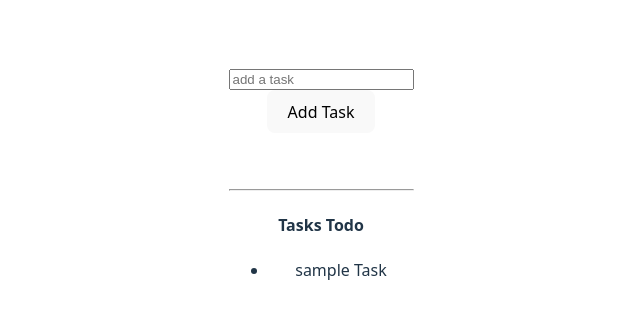
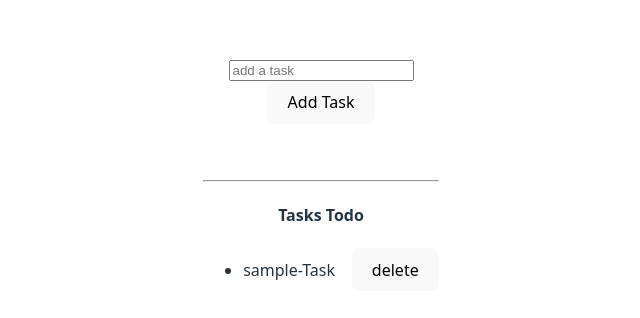
Before and after one commit to CrysPy-SAM/REACT-STATE-CLASS2, a React (Vite) app: page / in a window 1280 px wide. Shown: the part 218-536 px from the top of the page, without its empty margins (319-959 px from the left). Built offline with nearby package versions, Linux system fonts and the light colour scheme.

Commit message:
Delete from Array

```diff
--- a/package.json
+++ b/package.json
@@ -11,7 +11,8 @@
   },
   "dependencies": {
     "react": "^19.1.0",
-    "react-dom": "^19.1.0"
+    "react-dom": "^19.1.0",
+    "uuid": "^11.1.0"
   },
   "devDependencies": {
     "@eslint/js": "^9.29.0",
--- a/src/TodoList.jsx
+++ b/src/TodoList.jsx
@@ -1,35 +1,47 @@
 import { useState } from "react";
+import { v4 as uuidv4 } from 'uuid';
 
 export default function TodoList() {
-    let [todos, setTodo] = useState(["sample Task"]);
+    let [todos, setTodo] = useState([{ task: "sample-Task", id: uuidv4() }]);
     let [newTodo, setNewtodo] = useState("");
 
+    let addNewTask = () => {
+        setTodo((prevTodos) => {
+            return [...prevTodos, { task: newTodo, id: uuidv4() }];
+        });
+        setNewtodo("");
+    };
 
-let addNewTask = () =>{
-    setTodo([...todos, newTodo]);
-    setNewtodo("");
-}
+    let updateTodoValue = (event) => {
+        setNewtodo(event.target.value);
+    };
 
+    let deleteTodo = (id) =>{
+        setTodo( (prevTodos) => todos.filter((prevTodos) => prevTodos.id != id));
 
-     let updateTodoValue=(event) =>{
-       setNewtodo(event.target.value);
-     }
+    }
 
     return (
         <div>
-            <input placeholder="add a task" value={newTodo} onChange={updateTodoValue}></input>
+            <input
+                placeholder="add a task"
+                value={newTodo}
+                onChange={updateTodoValue}
+            />
             <br />
             <button onClick={addNewTask}>Add Task</button>
-            <br />
-            <br />
-            <br />
+            <br /><br /><br />
 
             <hr />
             <h4>Tasks Todo</h4>
             <ul>
                 {
                     todos.map((todo) => (
-                        <li>{todo}</li>
+                        <li key={todo.id}>
+                            <span>{todo.task}</span>
+                             &nbsp; &nbsp;&nbsp;
+                            <button onClick={() => deleteTodo(todo.id)}>delete</button>
+                        </li>
                     ))
                 }
             </ul>
```
Also changed, not shown: 1 other file (tests, documents, lock files or other folders).
